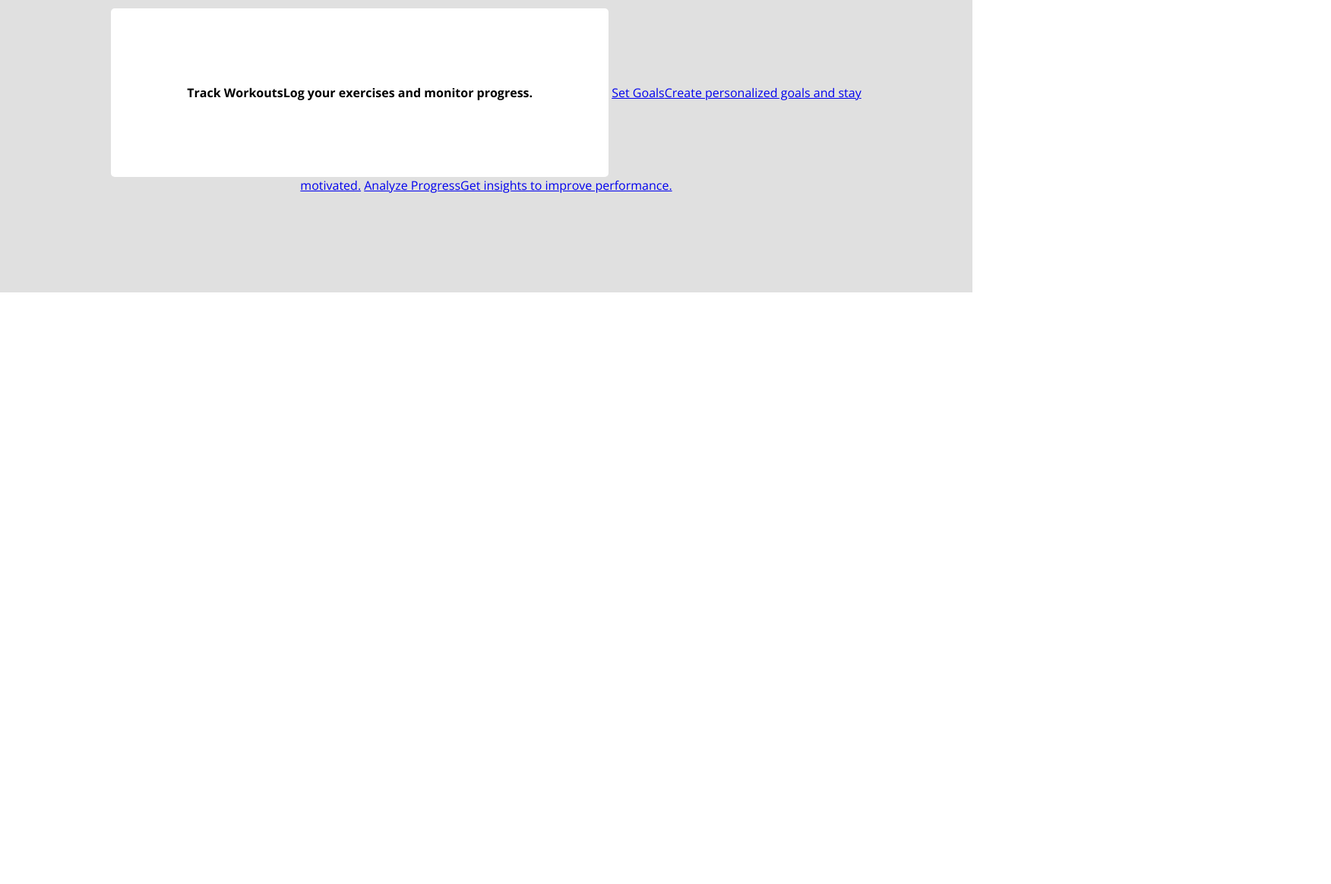
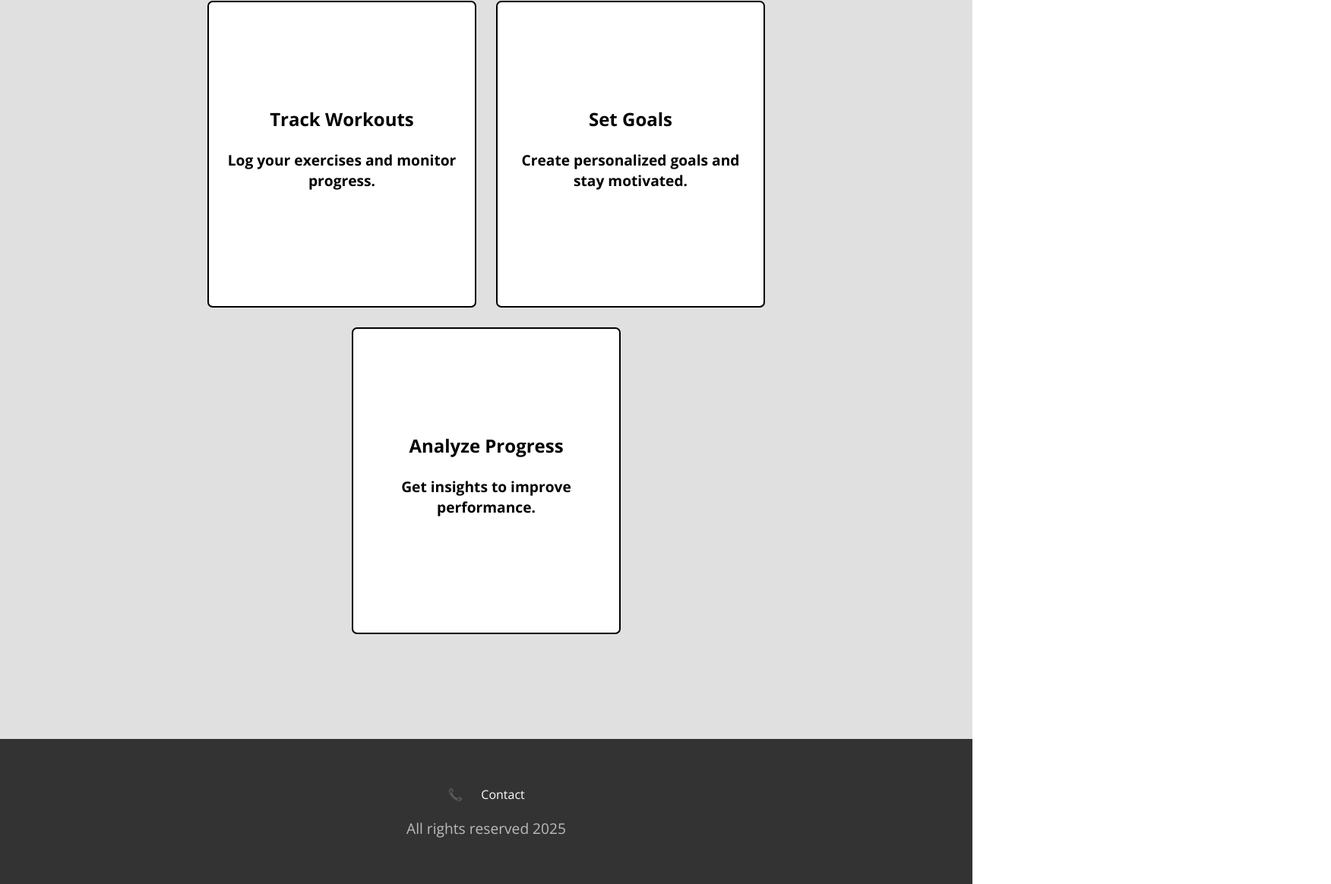
Before and after one commit to BashBebo/FitTrack, a plain HTML site: page index.html in a window 1280 px wide. Shown: the part 765-1929 px from the top of the page at 76% size, 1752 px wide, since content can reach past the window. Before the commit the page ends 1150 px from the top, so only its background shows below. Drawn offline with nearby package versions, Linux system fonts and the light colour scheme.

Commit message:
Huge ahh changes

```diff
--- a/index.html
+++ b/index.html
@@ -21,13 +21,31 @@
     <section class="Welcome">
             <h1 class="h1_Welcome">Welcome to FitTrack</h1>
             <p>Your personal fitness companion. Track workouts, set goals, and achieve results.</p>
-            <a href="#features" class="cta-button">Get Started</a>
+            <a href="#Features" class="cta-button">Get Started</a>
     </section>
-    <section class="About">
+    <section id="Features" class="About">
         <h1 id="h1-about">Why Choose FitTrack?</h1>
-        <a href="#about" class="wcf-button"><span class="about-title">Track Workouts</span><span class="about-description">Log your exercises and monitor progress.</span></a>
-        <a href="#about" class="wcf-button2"><span class="about-title2">Set Goals</span><span class="about-description2">Create personalized goals and stay motivated.</span></a>
-        <a href="#about" class="wcf-button3"><span class="about-title3">Analyze Progress</span><span class="about-description3">Get insights to improve performance.</span></a>
+        <div class="wcf-buttons-container">
+            <a href="#about" class="wcf-button">
+                <span class="about-title">Track Workouts</span>
+                <span class="about-description">Log your exercises and monitor progress.</span>
+            </a>
+            <a href="#about" class="wcf-button2">
+                <span class="about-title2">Set Goals</span>
+                <span class="about-description2">Create personalized goals and stay motivated.</span>
+            </a>
+            <a href="#about" class="wcf-button3">
+                <span class="about-title3">Analyze Progress</span>
+                <span class="about-description3">Get insights to improve performance.</span>
+            </a>
+        </div>
     </section>
+    <footer id="Contact" class="footer-1">
+        <div class="contact-container">
+            <span class="contact-icon">📞</span>
+            <span class="contact-text"><a href="#Contact">Contact</a></span>
+        </div>
+        <p>All rights reserved 2025</p>
+    </footer>
 </body>
 </html>
--- a/style.css
+++ b/style.css
@@ -5,7 +5,7 @@
 }
 
 html {
-    scroll-behavior: smooth;
+    scroll-behavior: smooth; /* Enable smooth scrolling */
 }
 
 header {
@@ -14,6 +14,14 @@ header {
     padding: 1rem;
     text-align: center;
     font-family: 'Open Sans', sans-serif;
+    position: fixed; /* Make the header fixed */
+    width: 100%;
+    top: 0;
+    z-index: 1000; /* Ensure the header stays on top */
+}
+
+body {
+    padding-top: 70px; /* Add padding to avoid content being hidden behind the fixed header */
 }
 
 .logo {
@@ -109,17 +117,143 @@ p {
     font-family: 'Open Sans', sans-serif;
     margin-top: 100px;
     position: relative;
-    top: -200px;
+    top: -150px;
 }
 
-.wcf-button {
+.wcf-buttons-container {
+    display: flex;
+    justify-content: center;
+    align-items: flex-start; /* Align items at the start of the container */
+    flex-wrap: wrap; /* Allow wrapping if needed */
+    gap: 10px; /* Add gap between buttons */
+}
+
+.wcf-button, .wcf-button2, .wcf-button3 {
     background: #ffffff;
     color: black;
-    padding: 100px;
+    padding: 20px; /* Consistent padding */
+    width: 350px;
+    height: 400px; /* Consistent height */
     border-radius: 5px;
     text-decoration: none;
     font-weight: bold;
+    display: flex;
+    flex-direction: column;
+    justify-content: center;
+    align-items: center;
+    text-align: center;
+    transition: transform 0.3s ease, color 0.3s ease, box-shadow 0.3s ease;
+    margin: 10px; /* Add margin to create a gap */
+    outline: 2px solid #000; /* Add outline */
+}
+
+.wcf-button:hover, .wcf-button2:hover, .wcf-button3:hover {
+    transform: scale(1.05);
+    box-shadow: 0 0 50px rgba(0, 0, 0, 0.9); /* Increase glow effect */
+}
+
+.about-container {
+    display: flex;
+    flex-direction: column;
+    align-items: center;
+    justify-content: center;
+    padding: 20px;
+    border: 2px solid #000; /* Add border to container */
+    border-radius: 5px;
+    margin: 10px; /* Add margin to create a gap */
+    background: #ffffff;
+}
+
+.about-title, .about-title2, .about-title3 {
+    font-size: 1.5rem;
+    color: rgb(0, 0, 0);
+    font-family: 'Open Sans', sans-serif;
+    margin-bottom: 1.5rem; /* Increase margin for better spacing */
+    text-align: center; /* Center align titles */
+}
+
+.about-description, .about-description2, .about-description3 {
+    font-size: 1.2rem;
+    color: rgb(0, 0, 0);
+    font-family: 'Open Sans', sans-serif;
+    margin-bottom: 1rem;
+    text-align: center; /* Center align descriptions */
+}
+
+footer {
+    background-color: #333; /* Dark grey background */
+    padding: 20px;
+    text-align: right; /* Right-align text */
+    font-family: 'Open Sans', sans-serif;
+    position: relative;
+    bottom: 0;
+    width: 100%;
+}
+
+footer p {
+    margin: 0;
+    color: #fff; /* White text color */
+}
+
+footer a {
+    color: #fff; /* White text color for links */
+    text-decoration: none;
+    margin-left: 10px;
+}
+
+footer a:hover {
+    color: #ffd500; /* Change color on hover */
+}
+
+footer.footer-1 {
+    background-color: #333; /* Dark grey background */
+    padding: 60px; /* Increase padding to make the footer bigger */
+    text-align: center; /* Center-align text */
+    font-family: 'Open Sans', sans-serif;
+    position: relative;
+    bottom: 0;
+    width: 100%;
+}
+
+footer.footer-1 .contact-container {
+    margin-bottom: 20px; /* Add margin below the contact container */
+}
+
+footer.footer-1 .contact-icon {
     display: inline-block;
-    rotate: 0deg;
-    transition: transform 0.3s ease, color 0.3s ease;
+    margin-right: 10px;
+    vertical-align: middle;
 }
+
+footer.footer-1 .contact-text {
+    display: inline-block;
+    vertical-align: middle;
+    color: #fff; /* White text color for contact text */
+}
+
+footer.footer-1 p {
+    margin: 0;
+    color: #bbb; /* Lighter text color for "All rights reserved" */
+}
+
+footer.footer-1 a {
+    color: #fff; /* White text color for links */
+    text-decoration: none;
+    margin-left: 10px;
+}
+
+footer.footer-1 a:hover {
+    color: #ffd500; /* Change color on hover */
+}
+
+footer.footer-1 .contact-icon {
+    display: inline-block;
+    margin-right: 10px;
+    vertical-align: middle;
+}
+
+footer.footer-1 .contact-text {
+    display: inline-block;
+    vertical-align: middle;
+    color: #fff; /* White text color for contact text */
+}
```
